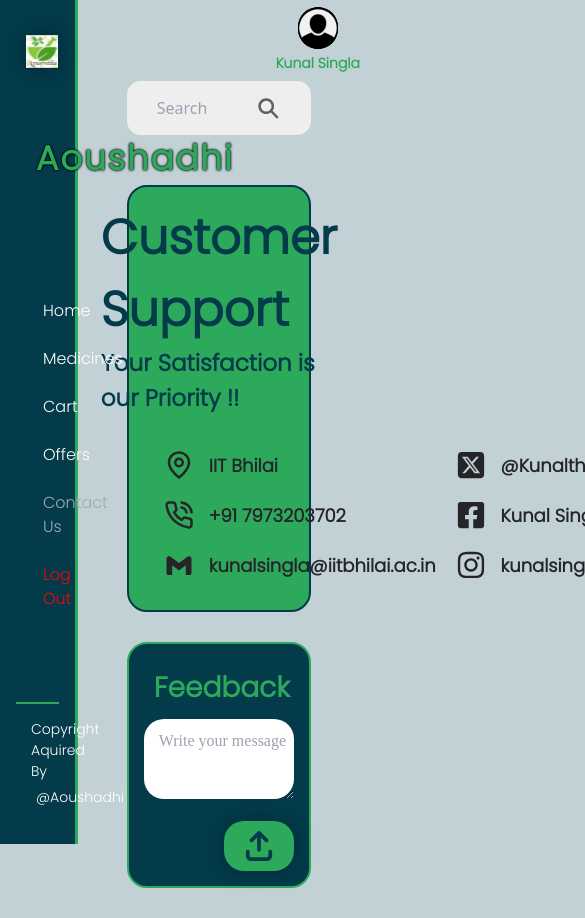
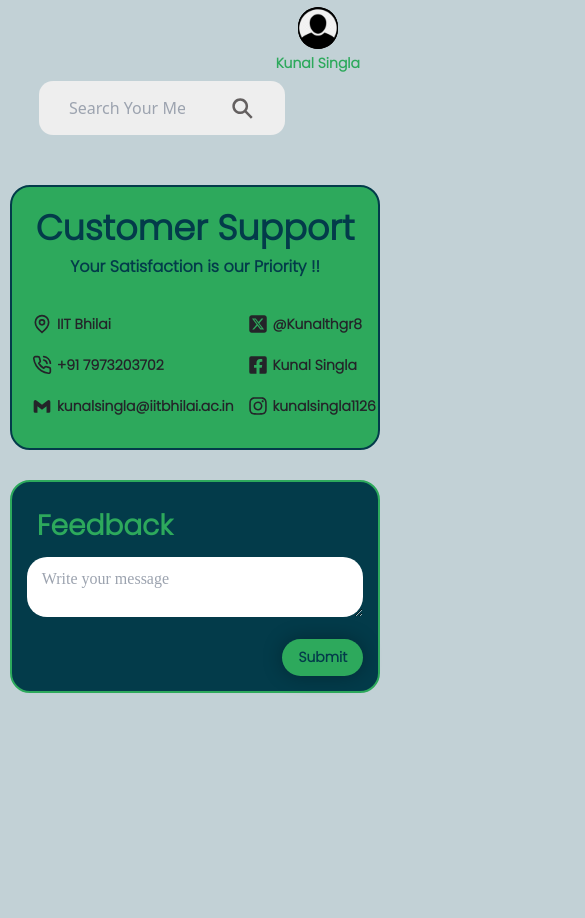
Before and after one commit to lalitmohit/Aoushadi-Frontend, a React (Create React App) app: page /contact in a window 390 px wide. Shown: the top 918 px of the page, 585 px wide, since content can reach past the window. After the commit the page ends 844 px from the top, so only its background shows below. Built offline with nearby package versions, Linux system fonts and the light colour scheme.

Commit message:
Responsivness started

```diff
--- a/src/App.css
+++ b/src/App.css
@@ -4,6 +4,24 @@
 .sideb {
   width: 25%;
 }
+.nosideb{
+  width: 10%;
+}
 .content {
   width: 75%;
 }
+.nocontent{
+  width: 90%;
+}
+
+@media screen and (max-width: 760px) {
+  .nosideb{
+    /* width: 10%; */
+    display: none;
+  }
+  .nocontent {
+    width: 100%;
+  }
+
+
+}
--- a/src/App.js
+++ b/src/App.js
@@ -18,6 +18,19 @@
 
 function App() {
   const [logined, setLogined] = useState(true);
+  const [windowWidth, setWindowWidth] = useState(window.innerWidth);
+
+  const handleResize = () => {
+    setWindowWidth(window.innerWidth);
+  };
+
+  useEffect(() => {
+    window.addEventListener("resize", handleResize);
+
+    return () => {
+      window.removeEventListener("resize", handleResize);
+    };
+  }, []);
 
   useEffect(() => {
   }, []);
@@ -27,10 +40,10 @@
       <div className="App flex">
         {logined ? (
           <>
-            <div className="sideb">
+            <div className={`${windowWidth >= 1300?"sideb":"nosideb"}`}>
               <SideBar />
             </div>
-            <div className="content ">
+            <div className={`${windowWidth >= 1300?"content":"nocontent"}`}>
               <TopBar username={`${logined ? "Kunal Singla" : "Sign In"}`} />
               <SearchBar />
               <Routes>
--- a/src/Components/Client/Address/Address.css
+++ b/src/Components/Client/Address/Address.css
@@ -10,6 +10,7 @@
 .cover {
   margin-right: 200px;
   margin-top: 40px;
+  height: 100vh;
 }
 .note {
   background-color: white;
--- a/src/Components/Client/Cart/Cart.css
+++ b/src/Components/Client/Cart/Cart.css
@@ -37,3 +37,23 @@
 .Payment-Cart{
     width: 30%;
 }
+
+@media screen and (max-width: 1300px) {
+
+    .Cart{
+        margin-left: 10%;
+    }
+    .Number-Cart{
+        width: 35%;
+    }
+    .Main-Content {
+        flex-wrap: wrap;
+    }
+    .Content-Container{
+        width: 100%;
+    }
+    .Payment-Cart{
+        width: 100%;
+    }
+
+}
--- a/src/Components/Client/Contact/Contact.css
+++ b/src/Components/Client/Contact/Contact.css
@@ -26,7 +26,8 @@
   width: 70%;
   border-radius: 20px;
   border: 2px solid var(--main-bg-color);
-    padding: 15px;
+  padding-top: 15px;
+  padding-bottom: 15px;
 }
 
 .Title-Customer {
@@ -48,6 +49,7 @@
 .Contact-Support {
   display: flex;
   justify-content: space-between;
+  align-items: center;
   width: 80%;
   margin: 10px;
   margin-top: 30px;
@@ -77,12 +79,12 @@
 }
 
 .Feedback-Contact {
+  width: 70%;
+  border-radius: 20px;
   background-color: var(--main-bg-color);
-    border-radius: 20px;
-    width: 70%;
+  border: 2px solid var(--accent-color);
   padding: 15px;
   flex-direction: column;
-    border: 2px solid var(--accent-color);
   margin-bottom: 30px;
 }
 
@@ -110,7 +112,7 @@
 }
 
 .Submit-Feedback {
-    font-size: 25px;
+  font-size: 16px;
   display: flex;
   justify-content: flex-end;
   align-items: center;
@@ -127,6 +129,89 @@
 
 .Submit-Feedback button:hover {
   transform: scale(1.1);
-    background-color: var(--accent-color);
-    color: var(--main-bg-color);
 }
+
+@media screen and (max-width: 1300px) {
+  .Customer-Contact,
+  .Feedback-Contact {
+    width: 90%;
+  }
+}
+
+@media screen and (max-width: 882px) {
+  .Title-Customer h1 {
+    font-size: 40px;
+  }
+
+  .Title-Customer h2 {
+    font-size: 20px;
+  }
+  .Individual-Contact {
+    font-size: 16px;
+  }
+  .Contact-Support {
+    width: 90%;
+    margin: 3%;
+    margin-top: 30px;
+  }
+
+  .Individual-Contact svg {
+    font-size: 26px;
+  }
+  .Submit-Feedback button {
+    font-size: 14px;
+    padding: 8px 16px;
+  }
+}
+
+@media screen and (max-width: 692px) {
+  .Customer-Contact {
+    width: 90%;
+  }
+  .Contact {
+    padding-left: 0px;
+    align-items: center;
+  }
+  .Title-Customer h1 {
+    font-size: 35px;
+  }
+  .Title-Customer h2 {
+    font-size: 16px;
+  }
+  .Individual-Contact {
+    font-size: 16px;
+  }
+  .Individual-Contact svg {
+    font-size: 20px;
+  }
+  .Feedback-Contact textarea {
+    height: 60px;
+  }
+}
+
+@media screen and (max-width: 512px) {
+  .Customer-Contact,
+  .Feedback-Contact {
+    width: 95%;
+  }
+  .Contact {
+    padding-left: auto;
+    align-items: center;
+  }
+  .Title-Customer h1 {
+    font-size: 35px;
+  }
+  .Title-Customer h2 {
+    font-size: 16px;
+  }
+  .Individual-Contact {
+    font-size: 14px;
+    gap: 5px;
+    margin-left: 2px;
+    margin-right: 2px;
+  }
+
+  .Individual-Contact svg {
+    font-size: 20px;
+  }
+}
--- a/src/Components/Client/Contact/Contact.jsx
+++ b/src/Components/Client/Contact/Contact.jsx
@@ -6,7 +6,6 @@
 import { FaSquareXTwitter } from "react-icons/fa6";
 import { FaFacebookSquare } from "react-icons/fa";
 import { FaInstagram } from "react-icons/fa";
-import { FaArrowUpFromBracket } from "react-icons/fa6";
 import { Link } from "react-router-dom";
 
 const ContactInfo = ({ icon, text }) => (
@@ -45,7 +44,7 @@
         <textarea placeholder="Write your message" />
         <div className="Submit-Feedback">
           <button type="submit">
-            <FaArrowUpFromBracket />
+            Submit
           </button>
         </div>
       </div>
--- a/src/Components/Common/SideBar/SideBar.css
+++ b/src/Components/Common/SideBar/SideBar.css
@@ -97,3 +97,52 @@
   padding: 5px;
   font-weight: 550;
 }
+
+.Logo-Sidebar{
+  width: 10%;
+}
+
+.img-small{
+  width: 100%;
+  padding: 5px;
+  box-shadow: 0 0 20px rgba(0, 0, 0, 0.3);
+  transition: transform 0.3s ease-in-out;
+}
+
+.img-small:hover{
+  transform: scale(1.1);
+}
+
+.detail-Logo{
+  display: flex;
+  justify-content: space-evenly;
+  align-items: center;
+  flex-direction: column;
+  gap: 50px;
+  font-size: 30px;
+  text-decoration: none;
+  font-weight: 700;
+  padding: 7px;
+  cursor: pointer;
+  color: white;
+}
+
+.logo-SideBars:hover {
+  color: #9dabaf;
+  font-weight: 700;
+}
+
+.logout-Logo{
+  display: flex;
+  justify-content: space-evenly;
+  align-items: center;
+  flex-direction: column;
+  gap: 50px;
+  font-size: 30px;
+  text-decoration: none;
+  font-weight: 700;
+  padding: 7px;
+  cursor: pointer;
+  color: red;
+  margin-bottom: 20px;
+}
--- a/src/Components/Common/SideBar/SideBar.jsx
+++ b/src/Components/Common/SideBar/SideBar.jsx
@@ -1,10 +1,30 @@
-import React from "react";
+import React, { useEffect, useRef, useState } from "react";
 import "./SideBar.css";
 import Logo from "../../../Assets/Logo.svg";
+import { GiHospital } from "react-icons/gi";
+import { IoHome } from "react-icons/io5";
+import { AiFillMedicineBox } from "react-icons/ai";
+import { FaCartShopping } from "react-icons/fa6";
+import { TbDiscount2 } from "react-icons/tb";
+import { IoMdContacts } from "react-icons/io";
+import { FiLogOut } from "react-icons/fi";
 import { Link, NavLink } from "react-router-dom";
 
 const SideBar = () => {
-  return (
+  const [windowWidth, setWindowWidth] = useState(window.innerWidth);
+
+  const handleResize = () => {
+    setWindowWidth(window.innerWidth);
+  };
+
+  useEffect(() => {
+    window.addEventListener("resize", handleResize);
+
+    return () => {
+      window.removeEventListener("resize", handleResize);
+    };
+  }, []);
+  return windowWidth >= 1300 ? (
     <div className="SideBar sidebar bg-sidebar-color text-white h-screen  fixed top-0 left-0 p-4">
       <div className="Logo-SideBar">
         <Link to="/">
@@ -63,6 +83,60 @@
         </p>
       </div>
     </div>
+  ) : (
+    <div className="Logo-Sidebar SideBar sidebar bg-sidebar-color text-white h-screen  fixed top-0 left-0 ">
+      <div className="img-small">
+        <Link to="/">
+          <img src={Logo} alt="Aoushadhi" />
+        </Link>
+      </div>
+      <div className="detail-Logo">
+        <NavLink
+          to="/"
+          className={({ isActive }) =>
+            ` ${isActive ? "Items-Active" : ""} logo-SideBars`
+          }
+        >
+          <IoHome />
+        </NavLink>
+        <NavLink
+          to="/"
+          className={({ isActive }) =>
+            ` ${isActive ? "Items-Active" : ""} logo-SideBars`
+          }
+        >
+          <AiFillMedicineBox />
+        </NavLink>
+        <NavLink
+          to="/cart"
+          className={({ isActive }) =>
+            ` ${isActive ? "Items-Active" : ""} logo-SideBars`
+          }
+        >
+          <FaCartShopping />
+        </NavLink>
+        <NavLink
+          to="/contact"
+          className={({ isActive }) =>
+            ` ${isActive ? "Items-Active" : ""} logo-SideBars`
+          }
+        >
+          <IoMdContacts />
+        </NavLink>
+        <NavLink
+          to="/offers"
+          className={({ isActive }) =>
+            ` ${isActive ? "Items-Active" : ""} logo-SideBars`
+          }
+        >
+          <TbDiscount2 />
+        </NavLink>
+      </div>
+
+      <div className="logout-Logo">
+        <FiLogOut />
+      </div>
+    </div>
   );
 };
 
```
Lines whose indentation alone changed are shown as unchanged.
